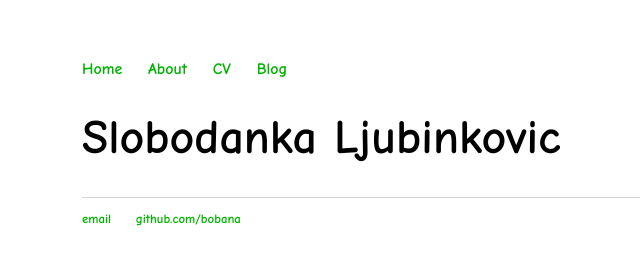
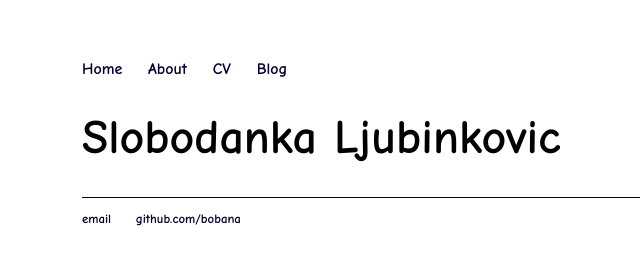
Before and after one commit to Bobana/Bobana.github.io, a plain HTML site: page index.html in a window 1280 px wide. Shown: the whole page, without its empty margins (110-750 px from the left). Drawn offline with Linux system fonts and the light colour scheme.

Commit message:
Update main.css

```diff
--- a/main.css
+++ b/main.css
@@ -14,7 +14,7 @@ nav ul li, footer ul li {
 }
 a {
     text-decoration: none;
-    color: #00b300;
+    color: #000033;
 }
 a:hover {
     text-decoration: underline;
@@ -29,7 +29,7 @@ p {
     color: #00001a;
 }
 footer {
-    border-top: 1px solid #d5d5d5;
+    border-top: 1px solid #000033;
     font-size: .8em;
 }
 
```
